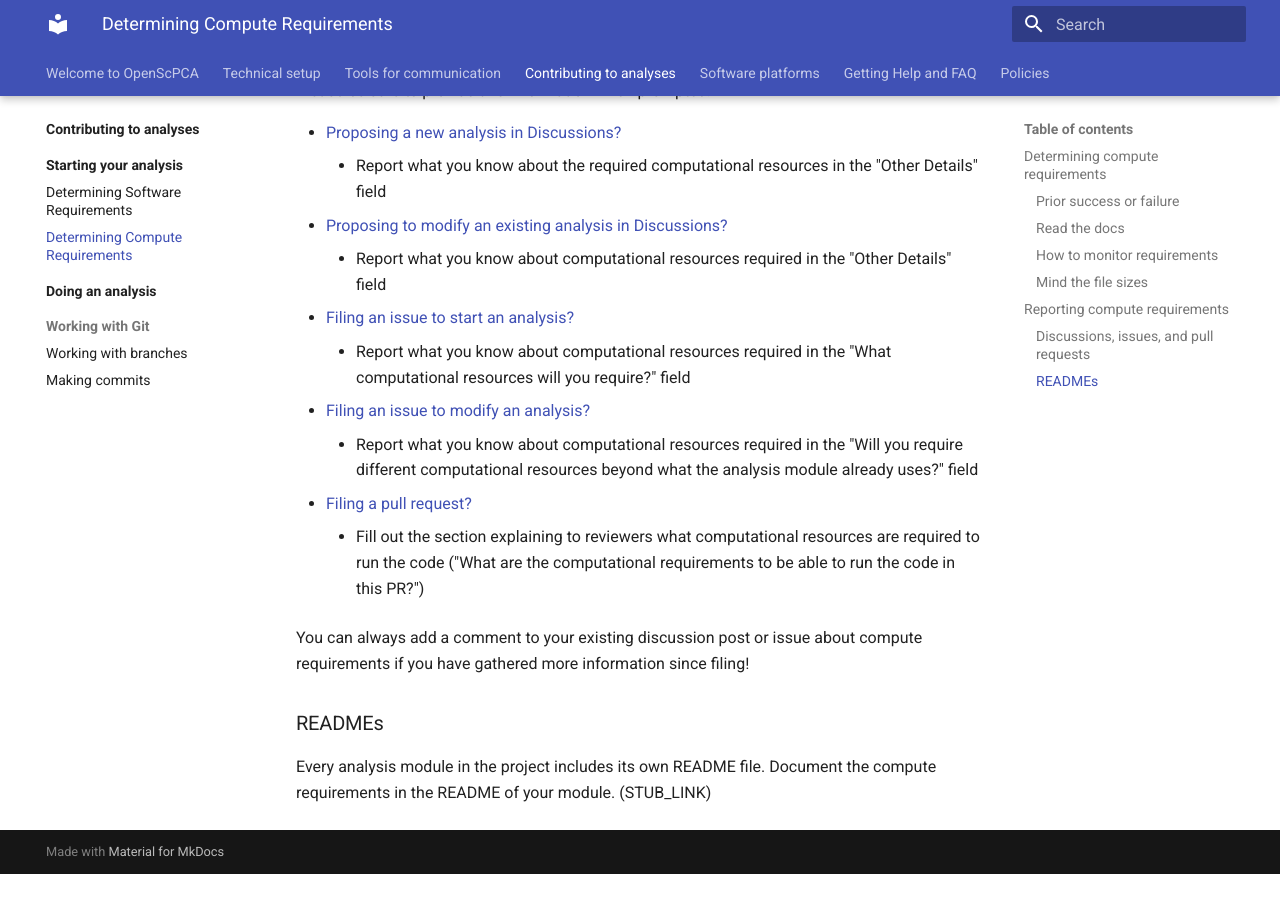
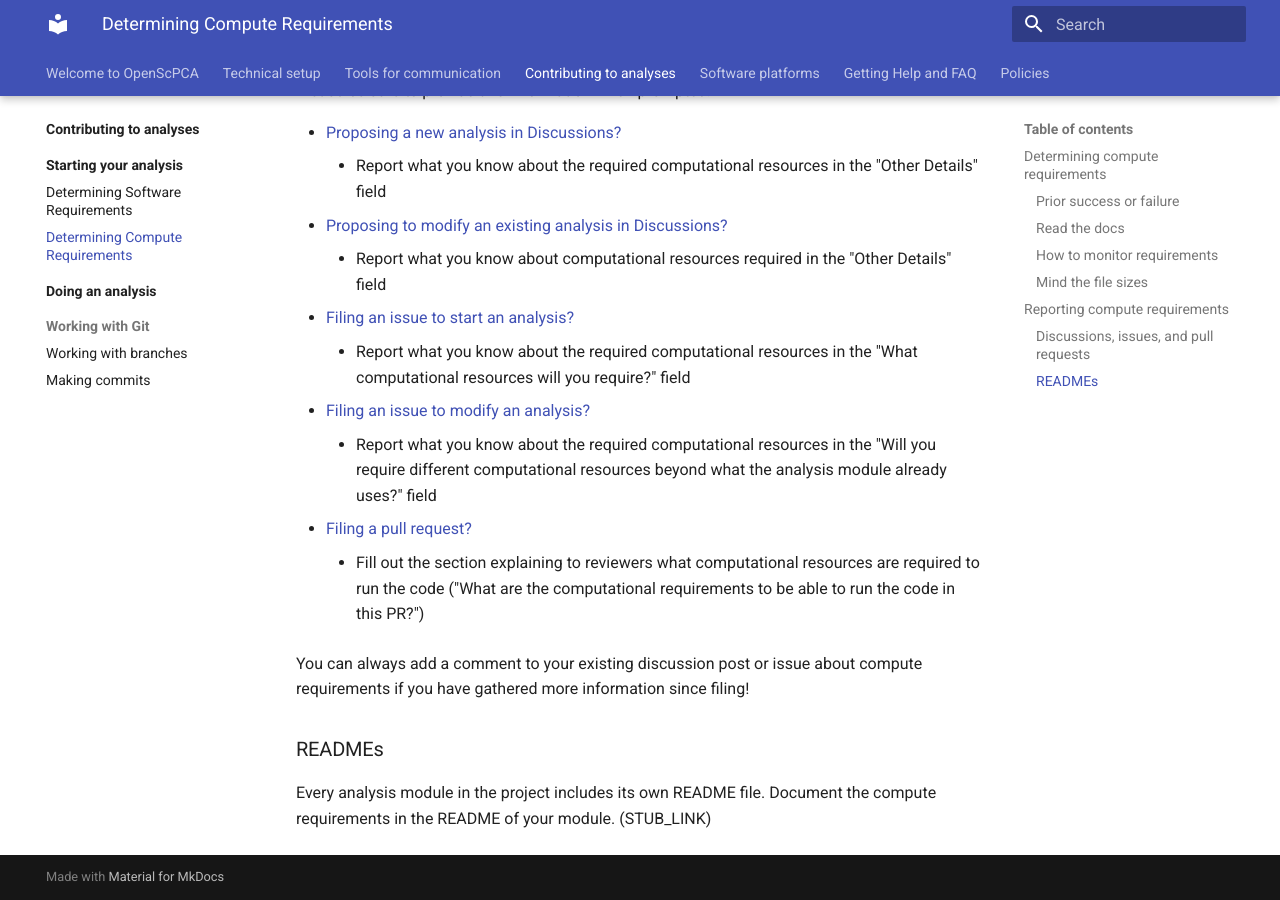
Before and after one commit to AlexsLemonade/OpenScPCA-analysis, an MkDocs documentation site: the page built from docs/contributing-to-analyses/starting-your-analysis/determining-compute-requirements.md, in a window 1280 px wide and 900 px high, scrolled down 1822 px. Built offline with MkDocs 1.6.1 and Material for MkDocs 9.7.7, drawn with Linux system fonts in a browser that asks for light colours; before the commit the page ends 2696 px from its top, so only the background shows below that.

Commit message:
Reorder wording other bullet points

```diff
--- a/docs/contributing-to-analyses/starting-your-analysis/determining-compute-requirements.md
+++ b/docs/contributing-to-analyses/starting-your-analysis/determining-compute-requirements.md
@@ -29,7 +29,6 @@ Methods or benchmarking papers in the literature may also be a good resource for
 
 ### How to monitor requirements
 
-
 To get an overview of computational resource usage when running an analysis, you can use the command-line tool [`htop`](https://htop.dev/) on Linux and macOS.
 
 `htop` will be already installed on machines run via [Lightsail for Research](STUB_LINK), but you can [install it via conda](https://anaconda.org/conda-forge/htop) (see our [documentation on conda](software-requirements.md#adding-software-to-the-environment-and-tracking-installed-software)).
@@ -60,9 +59,9 @@ Please be sure to provide this information when prompted.
 * [Proposing to modify an existing analysis in Discussions?](https://github.com/AlexsLemonade/OpenScPCA-analysis/discussions/new?category=modify-an-existing-analysis)
     * Report what you know about computational resources required in the "Other Details" field
 * [Filing an issue to start an analysis?](STUB_LINK)
-    * Report what you know about computational resources required in the "What computational resources will you require?" field
+    * Report what you know about the required computational resources in the "What computational resources will you require?" field
 * [Filing an issue to modify an analysis?](STUB_LINK)
-    * Report what you know about computational resources required in the "Will you require different computational resources beyond what the analysis module already uses?" field
+    * Report what you know about the required computational resources in the "Will you require different computational resources beyond what the analysis module already uses?" field
 * [Filing a pull request?](STUB_LINK)
     * Fill out the section explaining to reviewers what computational resources are required to run the code ("What are the computational requirements to be able to run the code in this PR?")
 
```
